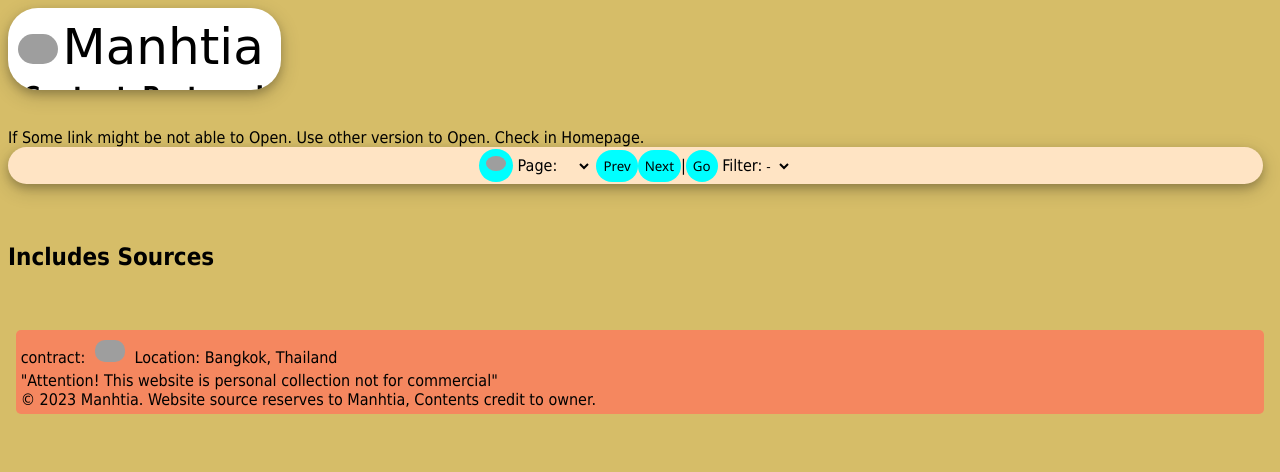
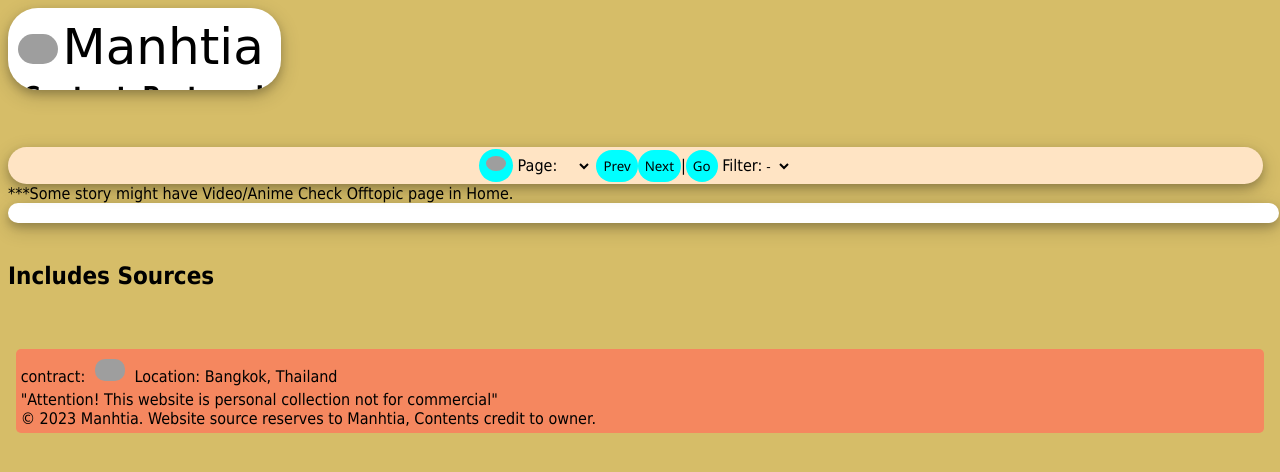
Before and after one commit to redjajaggg/MPM, a Django app: page /manhtia/content/ in a window 1280 px wide. Shown: the top 472 px of the page. Run offline with Django 4.2, Linux system fonts and the light colour scheme; lists and menus that the app fills with data are empty; some libraries are stand-ins or nearby versions; grey boxes are pictures that could not be loaded.

Commit message:
Update content.html

```diff
--- a/Manhtia/templates/Manhtia/content.html
+++ b/Manhtia/templates/Manhtia/content.html
@@ -18,7 +18,6 @@
         <div id="linker"><a class="linkeachpage" href="{% url 'content'%}">Content</a> <a class="linkeachpage" href="{% url 'portrayal'%}">Portrayal</a> <a class="linkeachpage" href="{% url 'private'%}">Private</a> <a class="linkeachpage" href="{% url 'manager'%}">Manager</a></div>
     </div><br>
     <label class="moderndiv" id="notificate" style="display: none; width: 99%;"></label><br>
-    If Some link might be not able to Open. Use other version to Open. Check in Homepage.
     <div id="searchdiv" class="moderndiv" style="width: 99%; margin-right: auto; margin-left: auto;">
         <iframe src="https://redjajaggg.github.io/My-Private-Manhwa/ModernManhwaWeb/search.html" style="width: 99%; border-radius: 25px; height: 400px;">
 
@@ -41,8 +40,8 @@
             <option value="5">Fri-Sat</option>
             <option value="6">Sat-Sun</option>
             <option value="7">Sun-Mon</option>
-        </select></div>
-    <div id="content">
+        </select></div>***Some story might have Video/Anime Check Offtopic page in Home.
+    <div id="content" class="moderndiv" style="width: 99%;">
 
     </div><br>
     <h2>Includes Sources</h2>
```
